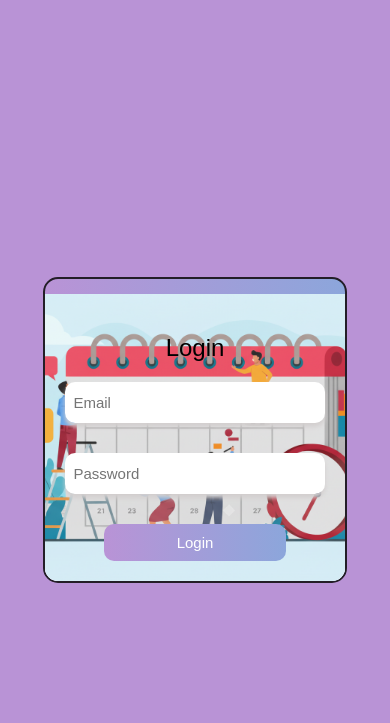
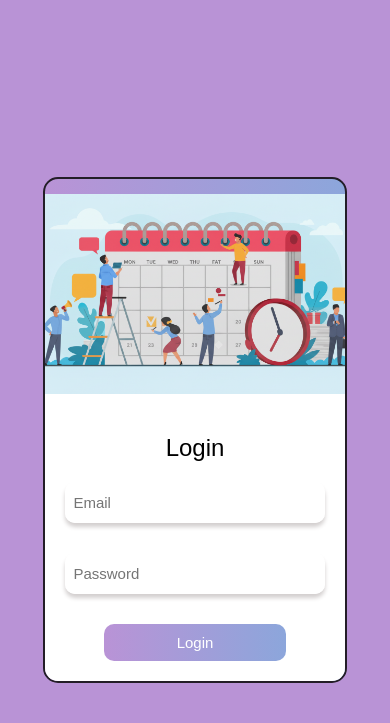
Before and after one commit to mirnahaddad13/Events-Planer, a Django app: page /accounts/login/ in a window 390 px wide. Shown: the top 723 px of the page. Run offline with Django 5.2, Linux system fonts and the light colour scheme.

Commit message:
login_responsive_view_fixed

```diff
--- a/main_app/static/css/login.css
+++ b/main_app/static/css/login.css
@@ -74,13 +74,8 @@ button {
 
 /*  */
 .welcome_img {
-    /* background: white; */
     flex-basis: 60%;
     display: flex;
-    align-items: center;
-    justify-content: center;
-    color: white;
-    font-size: 35px;
     background-image: url("../images/side1.png");
     background-size: cover;
     background-position: center;
@@ -92,7 +87,8 @@ button {
      font-size: large;
 }
 
-@media (max-width: 700px) {
+@media (max-width: 700px)
+{
     .container {
         flex-direction: column;
         margin: 0;
@@ -104,15 +100,22 @@ button {
         margin: 0;
         padding: 20px;
         max-width: unset;
+
+    }
+    .welcome_img{
+        display: flex;
+        flex-direction: row;
         background-image: url("../images/side1.png");
         background-size: cover;
         background-position: center;
         background-repeat: no-repeat;
-
+        min-height: 200px;
+}
     }
 
     .errormessage{
      color: red;
      font-size: large;
+
+
 }
-}
--- a/main_app/templates/login.html
+++ b/main_app/templates/login.html
@@ -5,6 +5,8 @@
     <meta charset="UTF-8">
     <title>Login</title>
     <link rel="stylesheet" href="{% static 'css/login.css' %}">
+    <meta name="viewport" content="width=device-width, initial-scale=1.0">
+
 </head>
 <body>
     <div class="container">
@@ -25,7 +27,7 @@
 
             <button type="submit">Login</button>
               {% if form.non_field_errors%}
-                <p class ="errormessage">username or password or both could be wrong</p>
+                <p class ="errormessage">invalid username or password. please try again</p>
               {%endif%}
         </form>
     </div>
```
Also changed, not shown: db.sqlite3.
